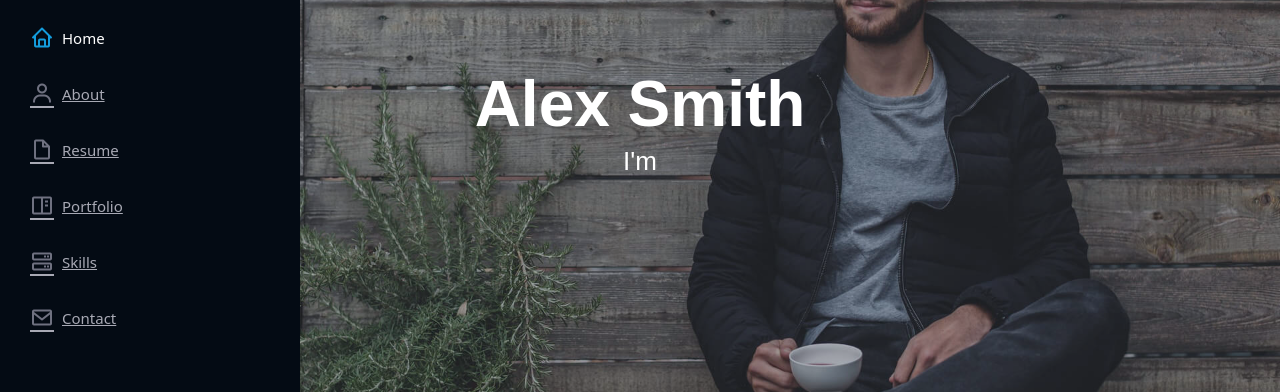
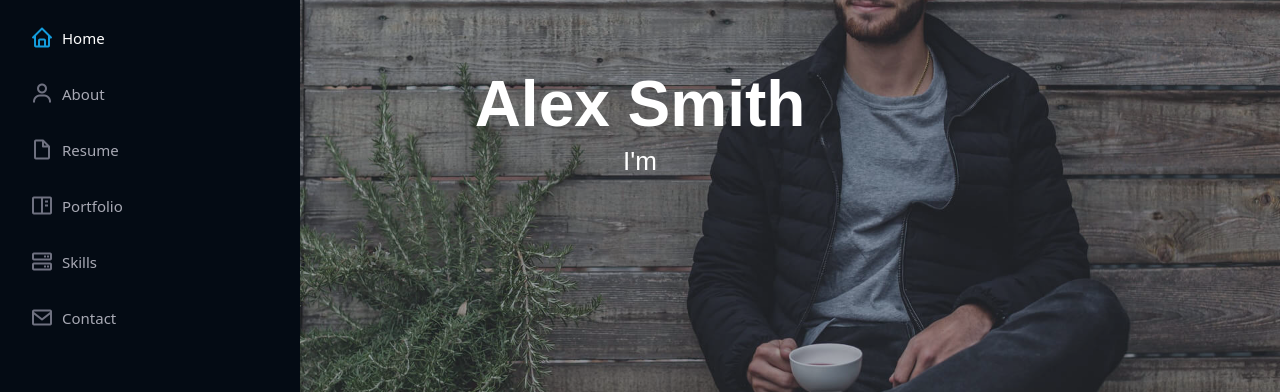
Before and after one commit to tamzidpeace/React, a React (Create React App) app in the folder arafat-portfolio/: page / in a window 1280 px wide. Shown: the part 247-639 px from the top of the page. Built offline with nearby package versions, Linux system fonts and the light colour scheme.

Commit message:
link decoration fixed

```diff
--- a/arafat-portfolio/src/Components/Header.js
+++ b/arafat-portfolio/src/Components/Header.js
@@ -2,6 +2,7 @@ import { Link } from "react-router-dom"
 
 const Header = () => {
 
+    const ru = {textDecoration: "none"}
 
     return (
         <div>
@@ -24,12 +25,12 @@ const Header = () => {
 
                     <nav className="nav-menu">
                         <ul>
-                            <li className="active"><Link to="/"><i className="bx bx-home"></i> <span>Home</span></Link></li>
-                            <li><Link to="/about"><i className="bx bx-user"></i> <span>About</span></Link></li>
-                            <li><Link to="/resume"><i className="bx bx-file-blank"></i> <span>Resume</span></Link></li>
-                            <li><Link to="/portfolio"><i className="bx bx-book-content"></i> Portfolio</Link></li>
-                            <li><Link to="/skills"><i className="bx bx-server"></i>Skills</Link></li>
-                            <li><Link to="/contact"><i className="bx bx-envelope"></i> Contact</Link></li>
+                            <li className="active"><Link className={ru} to="/"><i className="bx bx-home"></i> <span>Home</span></Link></li>
+                            <li><Link style={ru} to="/about"><i className="bx bx-user"></i> <span>About</span></Link></li>
+                            <li><Link style={ru} to="/resume"><i className="bx bx-file-blank"></i> <span>Resume</span></Link></li>
+                            <li><Link style={ru} to="/portfolio"><i className="bx bx-book-content"></i> Portfolio</Link></li>
+                            <li><Link style={ru} to="/skills"><i className="bx bx-server"></i>Skills</Link></li>
+                            <li><Link style={ru} to="/contact"><i className="bx bx-envelope"></i> Contact</Link></li>
 
                         </ul>
                     </nav>
```
